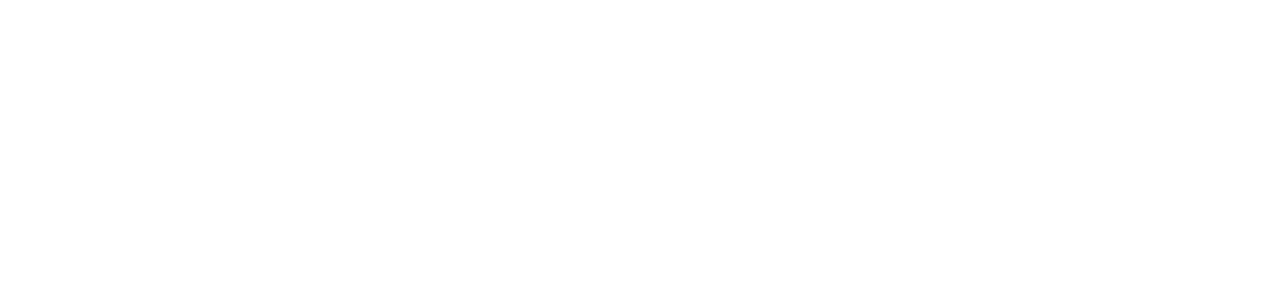
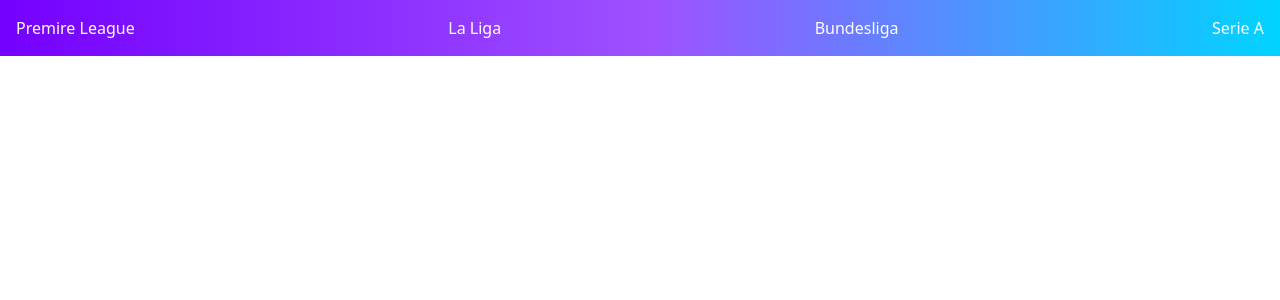
Before and after one commit to Shima957/football-app, a Vue app: page / in a window 1280 px wide. Before the commit this address had no page. Shown: the top 300 px of the page. Built offline with nearby package versions, Linux system fonts and the light colour scheme.

Commit message:
リーグ順位を表示

```diff
--- a/package.json
+++ b/package.json
@@ -8,6 +8,7 @@
     "lint": "vue-cli-service lint"
   },
   "dependencies": {
+    "axios": "^0.21.1",
     "core-js": "^3.6.5",
     "vue": "^3.0.0",
     "vue-router": "^4.0.0-0"
--- a/src/App.vue
+++ b/src/App.vue
@@ -1,3 +1,12 @@
 <template>
+  <Header />
   <router-view />
 </template>
+
+<script>
+import Header from "./components/Header";
+
+export default {
+  components: { Header },
+};
+</script>
--- a/src/assets/index.css
+++ b/src/assets/index.css
@@ -1,3 +1,10 @@
 @tailwind base;
 @tailwind components;
 @tailwind utilities;
+
+@layer components {
+  .bg-grdient {
+    background: rgb(2,0,36);
+    background: linear-gradient(90deg, rgba(2,0,36,1) 0%, rgba(116,0,255,1) 0%, rgba(158,81,255,1) 51%, rgba(0,212,255,1) 100%);
+  }
+}
--- /dev/null
+++ b/src/components/Header.vue
@@ -0,0 +1,46 @@
+<template>
+  <header class="bg-grdient p-4">
+    <nav>
+      <ul class="flex justify-between text-white">
+        <li>
+          <router-link :to="{ name: 'PremireLeauge', params: { id: Premire } }"
+            >Premire League</router-link
+          >
+        </li>
+
+        <li>
+          <router-link :to="{ name: 'LaLiga', params: { id: LaLiga } }"
+            >La Liga</router-link
+          >
+        </li>
+
+        <li>
+          <router-link :to="{ name: 'Bundesliga', params: { id: Bundesliga } }"
+            >Bundesliga</router-link
+          >
+        </li>
+
+        <li>
+          <router-link :to="{ name: 'SerieA', params: { id: SerieA } }"
+            >Serie A</router-link
+          >
+        </li>
+      </ul>
+    </nav>
+  </header>
+</template>
+
+<script>
+export default {
+  data() {
+    return {
+      Premire: "PL",
+      LaLiga: "PD",
+      Bundesliga: "BL1",
+      SerieA: "SA",
+    };
+  },
+};
+</script>
+
+<style></style>
--- /dev/null
+++ b/src/components/LeagueStanding.vue
@@ -0,0 +1,46 @@
+<template>
+  <div>
+    <table class="mt-6 ml-6 border-2 rounded shadow-lg">
+      <thead>
+        <tr>
+          <th class="p-2 border-r-2">#</th>
+          <th class="p-2 border-r-2">チーム</th>
+          <th class="p-2 border-r-2">試合</th>
+          <th class="p-2">Pts</th>
+        </tr>
+      </thead>
+
+      <tbody>
+        <tr v-for="(item, index) in standing" :key="index" class="border">
+          <td class="p-2 border-r-2 text-center">{{ item.position }}</td>
+          <td class="p-2 border-r-2">{{ item.team.name }}</td>
+          <td class="p-2 border-r-2 text-center">{{ item.playedGames }}</td>
+          <td class="p-2 text-center">{{ item.points }}</td>
+        </tr>
+      </tbody>
+    </table>
+  </div>
+</template>
+
+<script>
+import { useRoute } from "vue-router";
+import axios from "axios";
+
+export default {
+  data() {
+    return {
+      standing: "",
+    };
+  },
+
+  mounted: async function () {
+    const route = useRoute();
+    const res = await axios.get(
+      `https://api.football-data.org/v2/competitions/${route.params.id}/standings?standingType=TOTAL`
+    );
+    this.standing = res.data.standings[0].table;
+  },
+};
+</script>
+
+<style></style>
--- a/src/main.js
+++ b/src/main.js
@@ -2,5 +2,10 @@ import { createApp } from "vue";
 import App from "./App.vue";
 import router from "./router";
 import "./assets/index.css";
+import axios from "axios";
 
 createApp(App).use(router).mount("#app");
+
+axios.defaults.headers = {
+  "X-Auth-Token": "ecb58d1f4108435c960799e3696e8e8b",
+};
--- a/src/router/index.js
+++ b/src/router/index.js
@@ -1,6 +1,33 @@
 import { createRouter, createWebHistory } from "vue-router";
+import PremireLeague from "../views/PremireLeague.vue";
+import LaLiga from "../views/LaLiga.vue";
+import Bundesliga from "../views/Bundesliga.vue";
+import SerieA from "../views/SerieA.vue";
 
-const routes = [];
+const routes = [
+  {
+    path: "/:id",
+    name: "PremireLeauge",
+    component: PremireLeague,
+  },
+  {
+    path: "/:id",
+    name: "LaLiga",
+    component: LaLiga,
+  },
+
+  {
+    path: "/:id",
+    name: "Bundesliga",
+    component: Bundesliga,
+  },
+
+  {
+    path: "/:id",
+    name: "SerieA",
+    component: SerieA,
+  },
+];
 
 const router = createRouter({
   history: createWebHistory(process.env.BASE_URL),
--- /dev/null
+++ b/src/views/Bundesliga.vue
@@ -0,0 +1,14 @@
+<template>
+  <div>
+    <LeagueStandings />
+  </div>
+</template>
+
+<script>
+import LeagueStandings from "../components/LeagueStanding";
+
+export default {
+  name: "Bundesliga",
+  components: { LeagueStandings },
+};
+</script>
--- /dev/null
+++ b/src/views/LaLiga.vue
@@ -0,0 +1,14 @@
+<template>
+  <div>
+    <LeagueStandings />
+  </div>
+</template>
+
+<script>
+import LeagueStandings from "../components/LeagueStanding";
+
+export default {
+  name: "LaLiga",
+  components: { LeagueStandings },
+};
+</script>
--- /dev/null
+++ b/src/views/PremireLeague.vue
@@ -0,0 +1,14 @@
+<template>
+  <div>
+    <LeagueStandings />
+  </div>
+</template>
+
+<script>
+import LeagueStandings from "../components/LeagueStanding";
+
+export default {
+  name: "PremireLeauge",
+  components: { LeagueStandings },
+};
+</script>
--- /dev/null
+++ b/src/views/SerieA.vue
@@ -0,0 +1,14 @@
+<template>
+  <div>
+    <LeagueStandings />
+  </div>
+</template>
+
+<script>
+import LeagueStandings from "../components/LeagueStanding";
+
+export default {
+  name: "SerieA",
+  components: { LeagueStandings },
+};
+</script>
```
Also changed, not shown: 1 other file (tests, documents, lock files or other folders).
